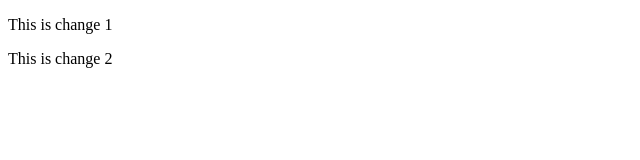
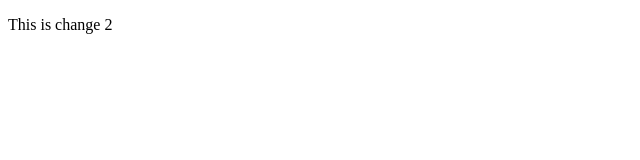
Before and after one commit to Litlfoot/Website, a plain HTML site: page index.html in a window 1280 px wide. Shown: the full height of the page, 0-640 px from the left. Drawn offline with Linux system fonts and the light colour scheme.

Commit message:
Update index.html

```diff
--- a/index.html
+++ b/index.html
@@ -7,8 +7,8 @@
 
 <body>
 
-    <p> This is change 1 </p>
     <p> This is change 2 </p>
+
 </body>
 
 </html>
```
